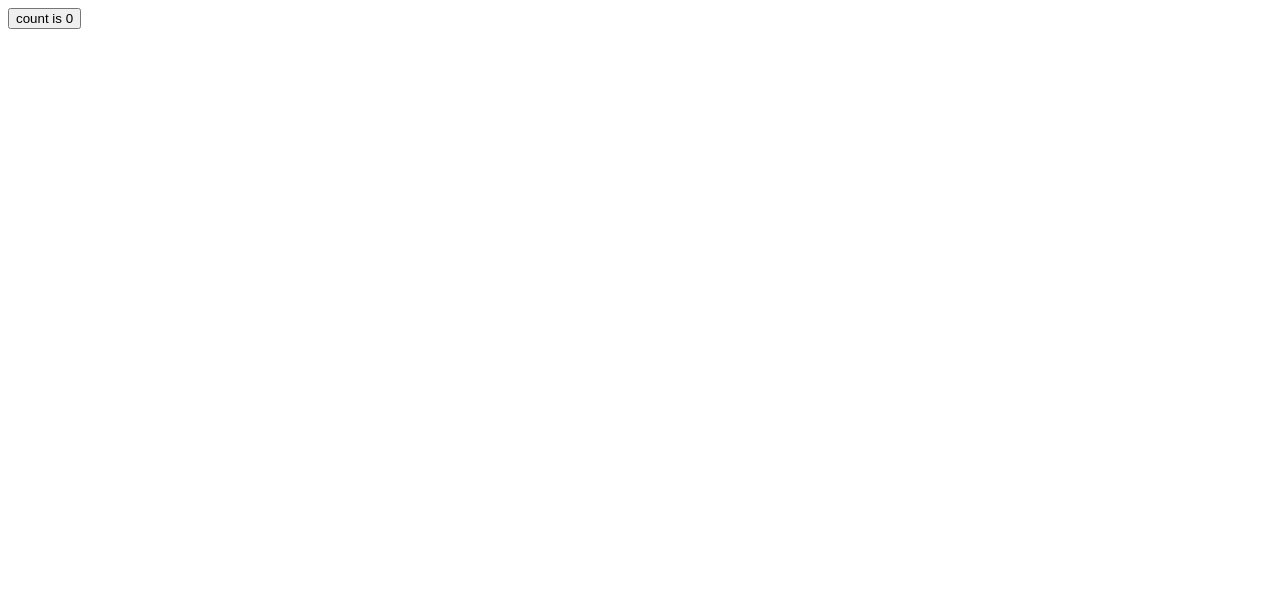
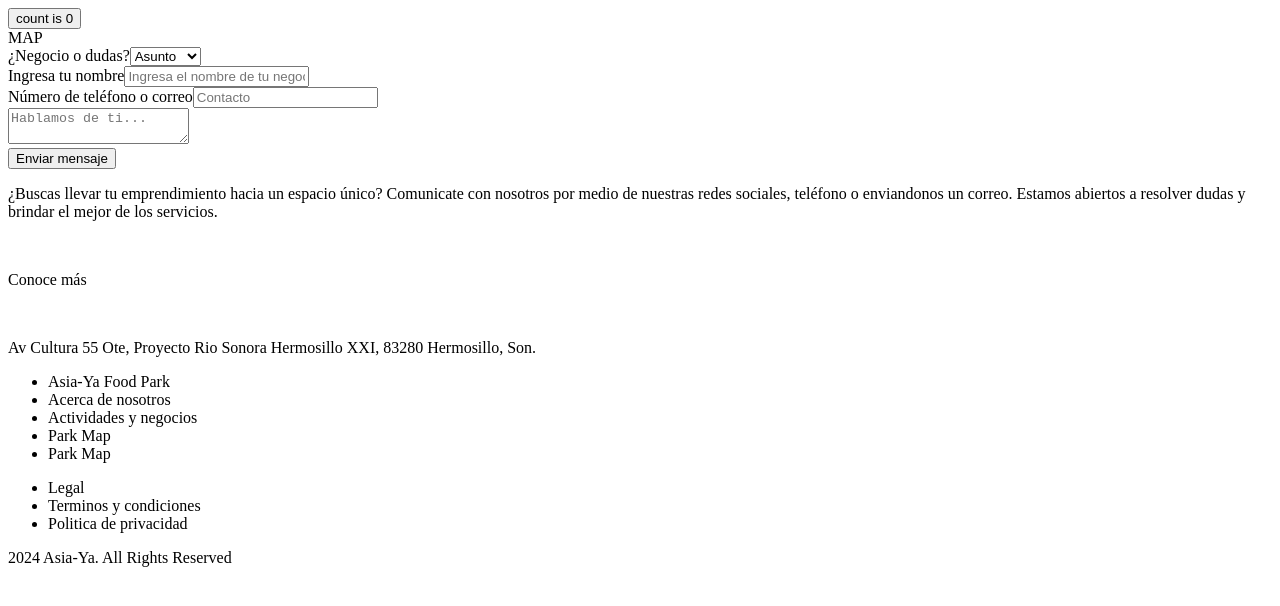
Before and after one commit to MelMuro/AFP-Web, a React (Vite) app: page / in a window 1280 px wide. Shown: the top 606 px of the page. Built offline with nearby package versions, Linux system fonts and the light colour scheme.

Commit message:
HTML Footer

```diff
--- /dev/null
+++ b/src/common/Footer.tsx
@@ -0,0 +1,85 @@
+const Footer = () => {
+	return (
+		<div>
+			<div>MAP</div>
+			<div>
+				<form>
+					<label htmlFor='contact'>¿Negocio o dudas?</label>
+					<select name='contact' id='contact'>
+						<option value='' selected>
+							Asunto
+						</option>
+						<option value='business'>Negocio</option>
+						<option value='hi'>Saludar</option>
+					</select>
+					<br />
+					<label htmlFor='name'>Ingresa tu nombre</label>
+					<input
+						type='text'
+						name='name'
+						id='name'
+						placeholder='Ingresa el nombre de tu negocio'
+					/>
+					<br />
+					<label htmlFor='client'>Número de teléfono o correo</label>
+					<input
+						type='text'
+						name='client'
+						id='client'
+						placeholder='Contacto'
+					/>
+					<br />
+					<textarea
+						name='message'
+						id='message'
+						placeholder='Hablamos de ti...'
+					></textarea>
+					<br />
+					<button type='submit'>Enviar mensaje</button>
+				</form>
+			</div>
+			<div>
+				<p>
+					¿Buscas llevar tu emprendimiento hacia un espacio único?
+					Comunicate con nosotros por medio de nuestras redes
+					sociales, teléfono o enviandonos un correo. Estamos abiertos
+					a resolver dudas y brindar el mejor de los servicios.
+				</p>
+				<div>
+					<img src='' alt='' />
+				</div>
+			</div>
+			<div>
+				<p>Conoce más</p>
+				<div>
+					<img src='' alt='' />
+					<img src='' alt='' />
+				</div>
+				<p>
+					Av Cultura 55 Ote, Proyecto Rio Sonora Hermosillo XXI, 83280
+					Hermosillo, Son.
+				</p>
+			</div>
+			<div>
+				<ul>
+					<li>Asia-Ya Food Park</li>
+					<li>Acerca de nosotros</li>
+					<li>Actividades y negocios</li>
+					<li>Park Map</li>
+					<li>Park Map</li>
+				</ul>
+			</div>
+
+			<div>
+				<ul>
+					<li>Legal</li>
+					<li>Terminos y condiciones</li>
+					<li>Politica de privacidad</li>
+				</ul>
+			</div>
+			<span>2024 Asia-Ya. All Rights Reserved</span>
+		</div>
+	);
+};
+
+export default Footer;
--- a/src/main.tsx
+++ b/src/main.tsx
@@ -1,9 +1,11 @@
 import React from 'react';
 import ReactDOM from 'react-dom/client';
 import App from './App.tsx';
+import Footer from './common/Footer.tsx';
 
 ReactDOM.createRoot(document.getElementById('root')!).render(
 	<React.StrictMode>
 		<App />
+		<Footer />
 	</React.StrictMode>
 );
```
